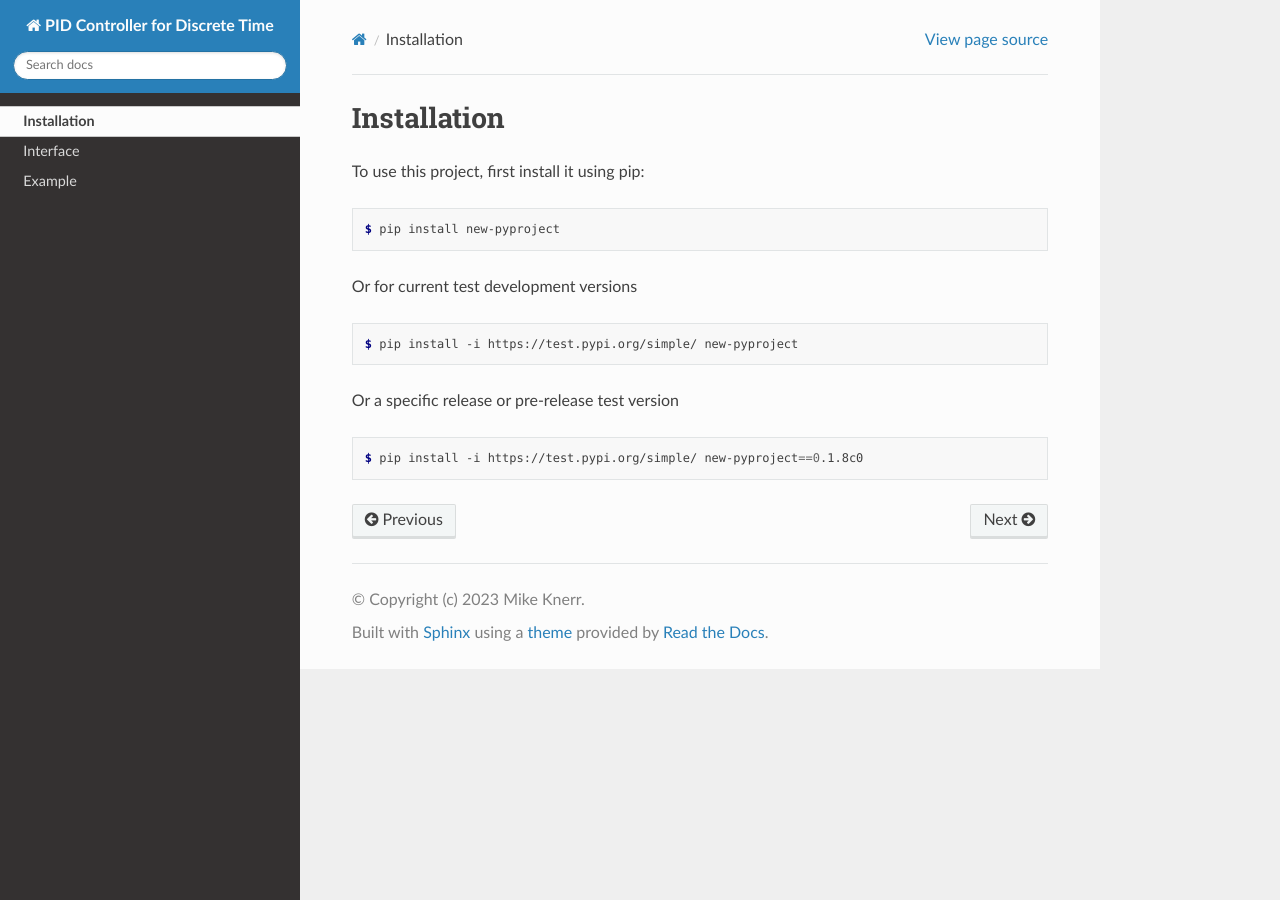
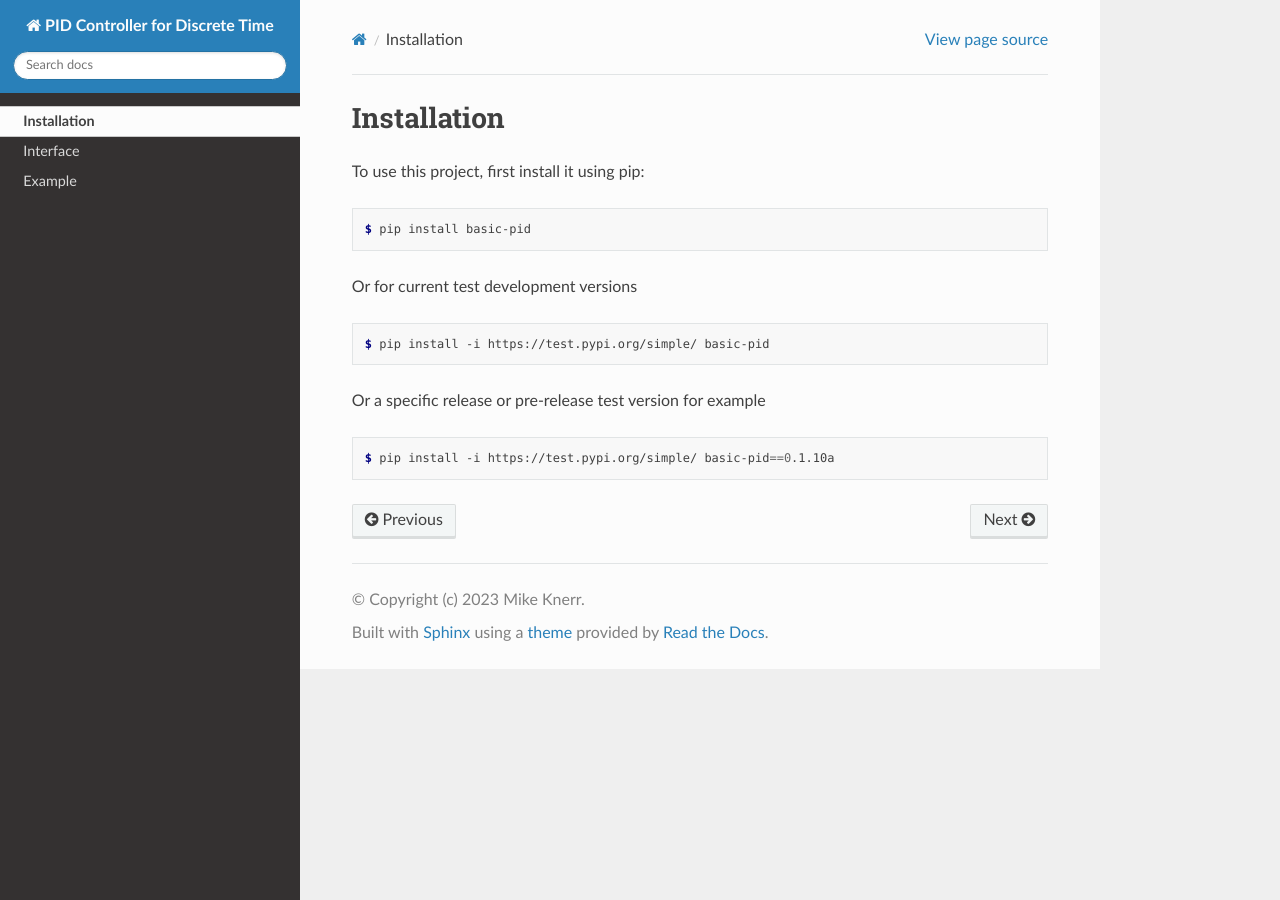
Before and after one commit to mkner/robo-pid, a Sphinx documentation site: the page built from docs/install.rst, in a window 1280 px wide. Built offline with Sphinx 7.4.7 and the Read the Docs theme 2.0.0, drawn with Linux system fonts in a browser that asks for light colours.

Commit message:
Update install.rst

```diff
--- a/docs/install.rst
+++ b/docs/install.rst
@@ -7,18 +7,18 @@ To use this project, first install it using pip:
 
 .. code-block:: console
 
-    $ pip install new-pyproject
+    $ pip install basic-pid
 
 
 Or for current test development versions
 
 .. code-block:: console
 
-    $ pip install -i https://test.pypi.org/simple/ new-pyproject
+    $ pip install -i https://test.pypi.org/simple/ basic-pid
 
 
-Or a specific release or pre-release test version
+Or a specific release or pre-release test version for example
 
 .. code-block:: console
 
-   $ pip install -i https://test.pypi.org/simple/ new-pyproject==0.1.8c0
+   $ pip install -i https://test.pypi.org/simple/ basic-pid==0.1.10a
```
